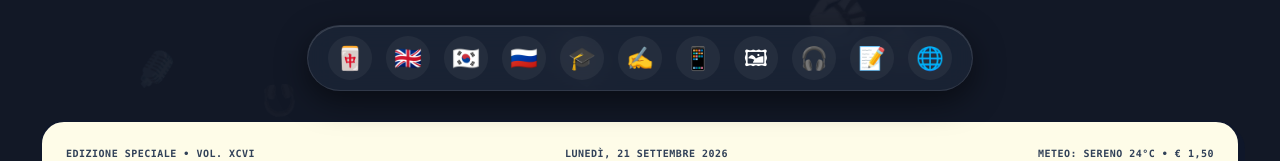
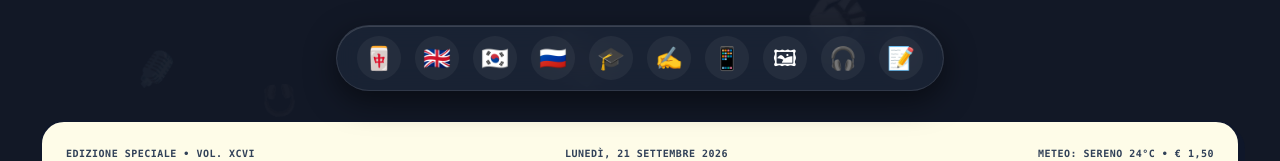
Before and after one commit to scottino2019-glitch/Il-mio-Hub-linguistico-, a React (Vite) app: page / in a window 1280 px wide. Shown: the top 161 px of the page. Built offline with nearby package versions, Linux system fonts and the light colour scheme; a web font is replaced by a local one.

Commit message:
Remove BlogCraft link from navigation
Removed BlogCraft link from navigation.

```diff
--- a/src/App.tsx
+++ b/src/App.tsx
@@ -65,8 +65,7 @@ export default function App() {
         <a href="https://photo-finder-kohl.vercel.app/" target="_blank" rel="noopener noreferrer" className="dock-item immagini" data-tooltip="Ricerca immagini">🖼</a>
         <a href="https://winamp-swart.vercel.app/" target="_blank" rel="noopener noreferrer" className="dock-item Musica" data-tooltip="Musica">🎧</a>
         <a href="https://bunko-rho.vercel.app/" target="_blank" rel="noopener noreferrer" className="dock-item Editor" data-tooltip="Bunko">📝</a>
-        <a href="BlogCraft.html" target="_blank" rel="noopener noreferrer" className="dock-item BlogCraft" data-tooltip="BlogCraft">🌐</a>
-      </nav>
+         </nav>
 
       {/* 3. HEADER SEGNAPOSTO */}
       <header className="max-w-[1200px] mx-auto text-center mb-10 relative z-30">
```
